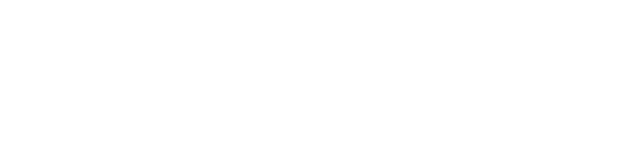
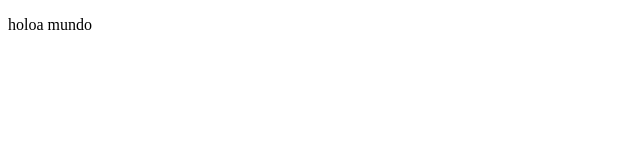
Before and after one commit to JulenCaipa/conexion-java-con-github, a plain HTML site: page index.html in a window 1280 px wide. Shown: the whole page, without its empty margins (0-640 px from the left). Drawn offline with Linux system fonts and the light colour scheme.

Commit message:
julen,hello

```diff
--- a/index.html
+++ b/index.html
@@ -7,6 +7,7 @@
     <title>Git hub Comunicacion</title>
 </head>
 <body>
+    <p>holoa mundo</p>
     <script src="script.js"></script>
 </body>
 </html>
```
